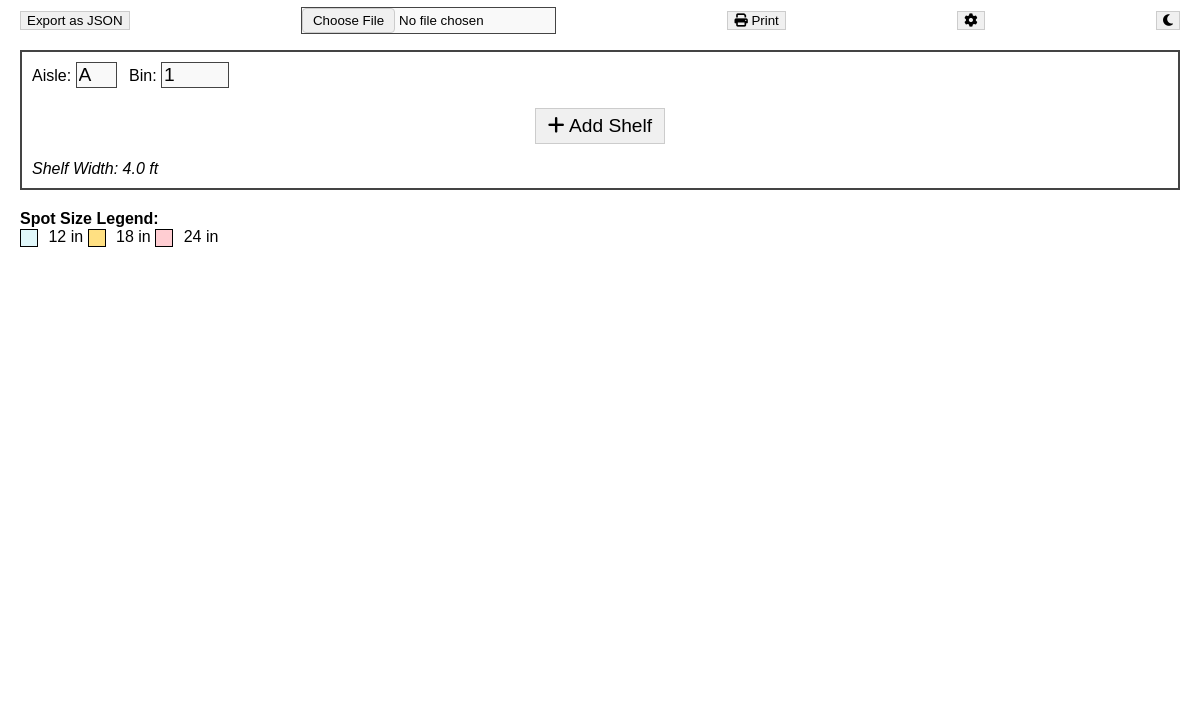
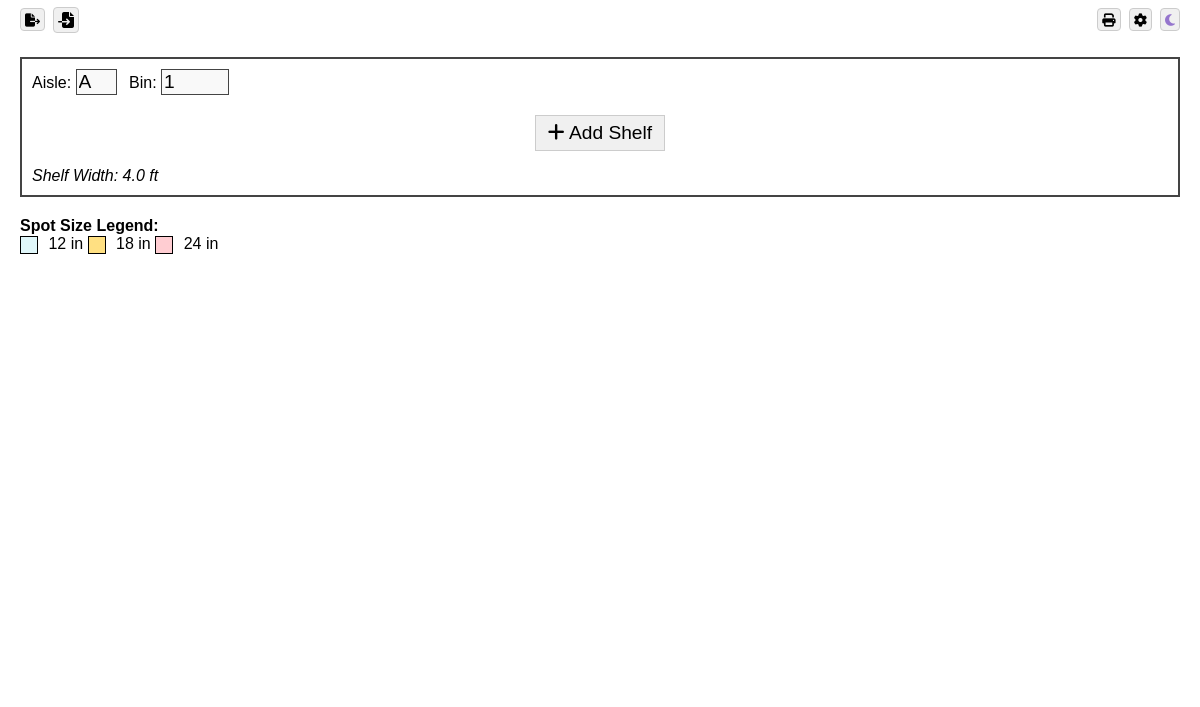
Before and after one commit to jameswolff96/shelf-builder, an Electron app: page src/index.html in a window 1200 px wide. Shown: the part 93-800 px from the top of the page. Drawn offline with Linux system fonts and the light colour scheme.

Commit message:
STYLE: Enhance controls layout and button styles for better usability

```diff
--- a/src/index.html
+++ b/src/index.html
@@ -14,15 +14,23 @@
   <h1>Warehouse Shelf Designer</h1>
 
   <div class="controls">
-    <button onclick="exportJSON()">Export as JSON</button>
-    <input type="file" accept="application/json" onchange="importJSON(event)">
-    <button onclick="window.print()" title="Print">
-      <i class="fas fa-print"></i> Print
-    </button>
-    <button onclick="openSettings()" title="Settings"><i class="fas fa-cog"></i></button>
-    <button onclick="toggleDarkMode()" title="Toggle Dark Mode">
-      <i id="themeIcon" class="fas fa-moon"></i>
-    </button>
+    <div class="group">
+      <button onclick="exportJSON()" title="Export JSON"><i class="fas fa-file-export"></i></button>
+
+      <label for="importFile" title="Import JSON">
+        <i class="fas fa-file-import"></i>
+      </label>
+      <input id="importFile" type="file" accept="application/json" onchange="importJSON(event)"
+        style="display: none;" />
+    </div>
+
+    <div class="group">
+      <button onclick="window.print()" title="Print"><i class="fas fa-print"></i></button>
+      <button onclick="openSettings()" title="Settings"><i class="fas fa-cog"></i></button>
+      <button onclick="toggleDarkMode()" title="Toggle Dark Mode">
+        <i id="themeIcon" class="fas fa-moon"></i>
+      </button>
+    </div>
   </div>
 
   <div id="settingsModal" class="modal hidden">
--- a/src/styles.css
+++ b/src/styles.css
@@ -36,6 +36,38 @@ body {
     display: flex;
     justify-content: space-between;
     align-items: center;
+    gap: 1rem;
+    margin-bottom: 1.5rem;
+}
+
+
+.controls .group {
+    display: flex;
+    gap: 0.5rem;
+    align-items: center;
+}
+
+.controls button,
+.controls label {
+    background-color: var(--button-bg);
+    color: var(--button-fg);
+    border: 1px solid var(--button-border);
+    padding: 4px 4px 2px 4px;
+    border-radius: 4px;
+    cursor: pointer;
+}
+
+.controls button:hover,
+.controls label:hover {
+    filter: brightness(1.1);
+}
+
+#themeIcon.fa-sun {
+    color: #fdd835;
+}
+
+#themeIcon.fa-moon {
+    color: #9575cd;
 }
 
 .bin-label {
```
Also changed, not shown: CHANGELOG.md.
